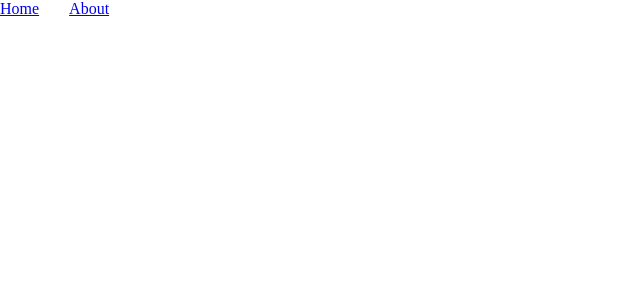
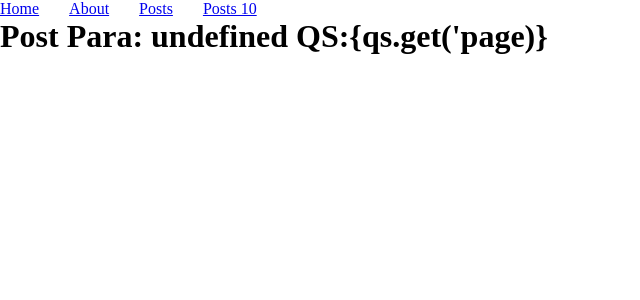
Before and after one commit to ely182/tutorial_react_route_dom, a React (Vite) app: page /posts in a window 1280 px wide. Before the commit this address had no page. Shown: the top 300 px of the page, without its empty margins (0-640 px from the left). Built offline with nearby package versions, Linux system fonts and the light colour scheme.

Commit message:
parametros URL e Query String

```diff
--- /dev/null
+++ b/src/components/Home/About/Post/index.tsx
@@ -0,0 +1,17 @@
+import { useParams, useSearchParams} from 'react-router-dom';
+import './style.css';
+
+
+export const Post = () => {
+const params = useParams();
+const {id} = params;
+const [qs] = useSearchParams()
+
+
+    return (
+        <div>
+            <h1>Post {`Para: ${id}`} {`QS:{qs.get('page)}`}
+            </h1>
+        </div>
+    )
+}
--- a/src/components/Menu/index.tsx
+++ b/src/components/Menu/index.tsx
@@ -12,6 +12,12 @@
                 <li>
                     <Link to='/about'>About</Link>
                 </li>
+                <li>
+                    <Link to='/posts'>Posts</Link>
+                </li>
+                <li>
+                    <Link to='/posts/10'>Posts 10</Link>
+                </li>
             </ul>
         </nav>
     )
--- a/src/main.tsx
+++ b/src/main.tsx
@@ -6,6 +6,7 @@
 import {BrowserRouter, Routes, Route} from 'react-router-dom';
 import { About,} from './components/Home/About';
 import { Menu } from './components/Menu';
+import { Post } from './components/Home/About/Post';
 
 
 ReactDOM.createRoot(document.getElementById('root') as HTMLElement).render(
@@ -15,6 +16,8 @@
 <Routes>
   <Route path="/" element={    <Home/>}  />
   <Route path="/about" element={    <About/>}  />
+  <Route path="/posts/:id" element={ <Post />} />
+  <Route path="/posts" element={ <Post />} />
 </Routes>
 </BrowserRouter>
   </React.StrictMode>
```
Also changed, not shown: src/components/Home/About/Post/style.css (added).
